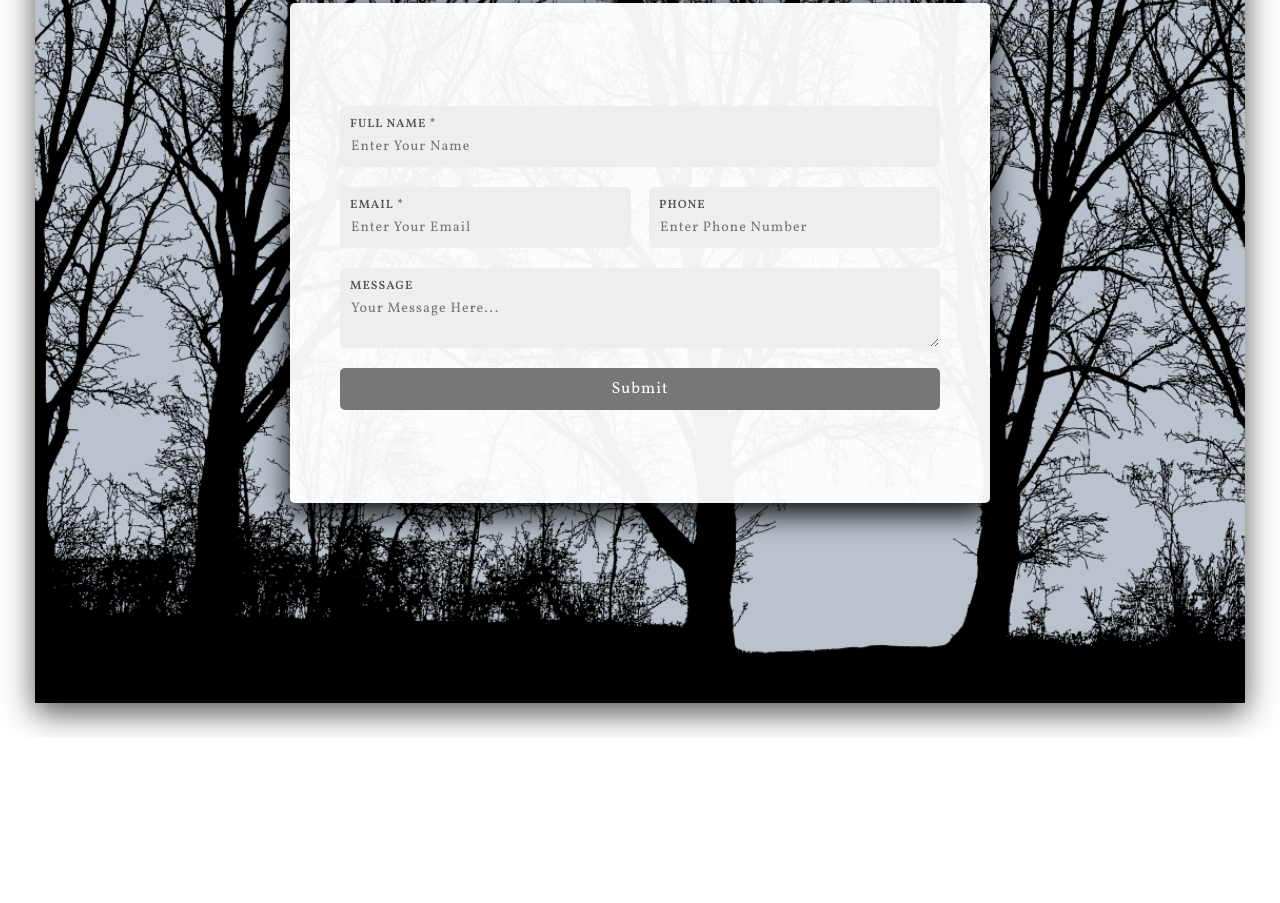
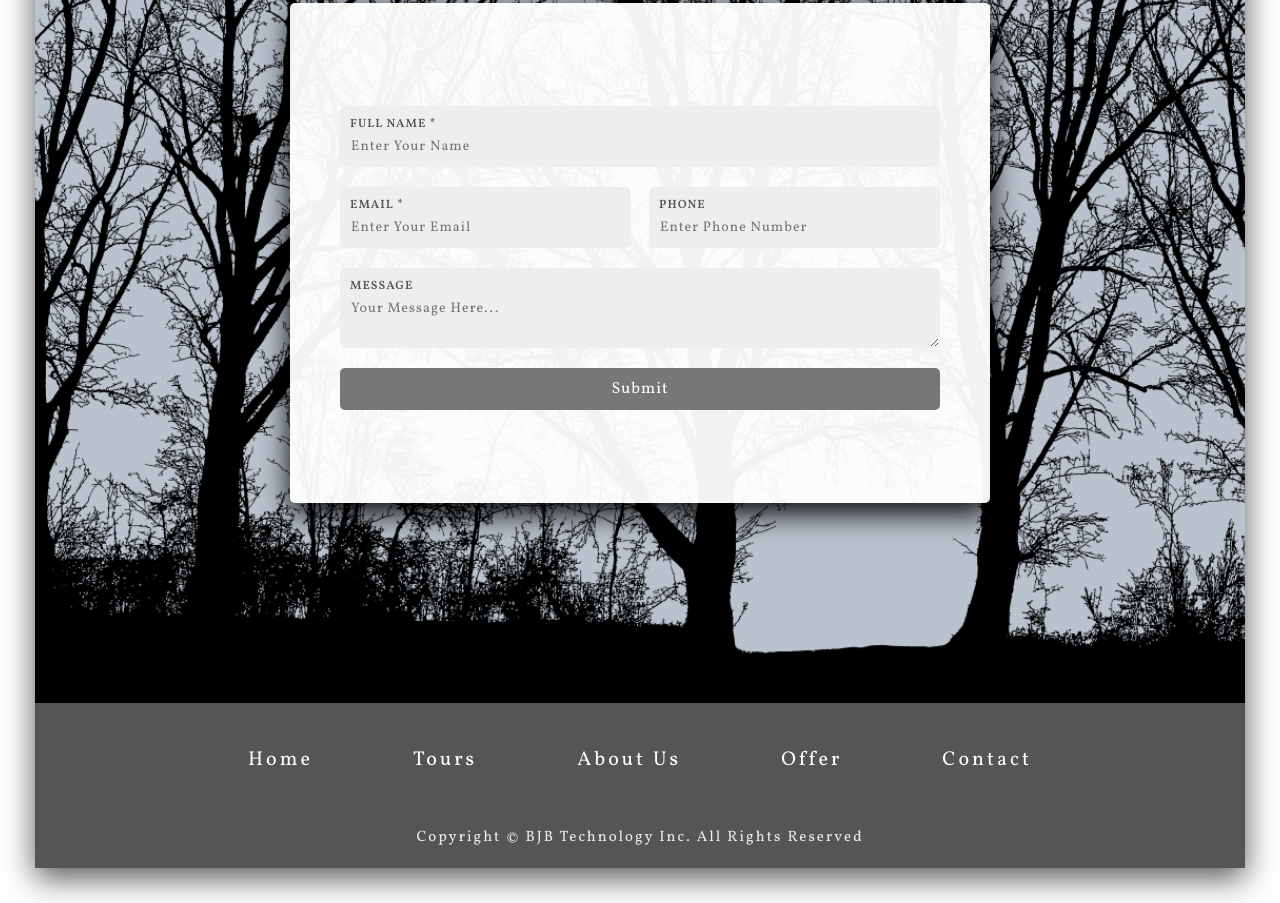
Before and after one commit to BUddha10/The-Road, a plain HTML site: page index.html in a window 1280 px wide. Shown: the part 3103-4006 px from the top of the page. Before the commit the page ends 3841 px from the top, so only its background shows below. Drawn offline with Linux system fonts and the light colour scheme.

Commit message:
complete foote section

```diff
--- a/index.html
+++ b/index.html
@@ -178,7 +178,22 @@
           <input type="submit" value="Submit" class="form-btn" />
           </form>
         </section>
-        <!-- end of sontact section -->
+        <!-- end of contact section -->
+
+        <!-- start footer section -->
+        <footer class="footer">
+          <div class="footer-list">
+            <a href="#" class="footer-link">Home</a>
+            <a href="#" class="footer-link">Tours</a>
+            <a href="#" class="footer-link">About Us</a>
+            <a href="#" class="footer-link">Offer</a>
+            <a href="#" class="footer-link">Contact</a>
+          </div>
+          <p class="footer-paragraph">
+            Copyright &copy; BJB Technology Inc. All Rights Reserved
+          </p>
+        </footer>
+        <!-- end of footer section -->
       </div>
     </div>
     <script src="script.js"></script>
--- a/style.css
+++ b/style.css
@@ -479,3 +479,38 @@ html {
   }
 }
 /* end of contact section */
+
+/* start footer section */
+.footer {
+  background-color: var(--grey-color);
+  padding: 4rem 0 2rem 0;
+}
+
+.footer-list {
+  display: flex;
+  justify-content: center;
+}
+
+.footer-link {
+  font-size: 2rem;
+  color: var(--white-color);
+  margin: 0 2rem;
+  background-color: var(--grey-color);
+  padding: 0.3rem 3rem;
+  letter-spacing: 0.3rem;
+  transition: all 0.2s;
+}
+
+.footer-link:hover {
+  transform: rotate(-10deg);
+  box-shadow: 0 2rem 3rem #000;
+}
+
+.footer-paragraph {
+  text-align: center;
+  font-size: 1.5rem;
+  color: var(--secondary-color);
+  letter-spacing: 0.2rem;
+  margin-top: 5rem;
+}
+/* end of footer section */
```
